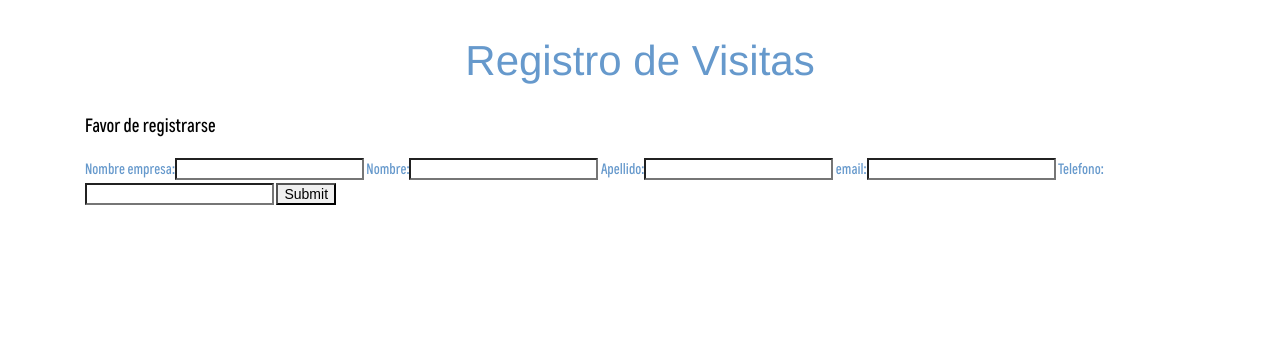
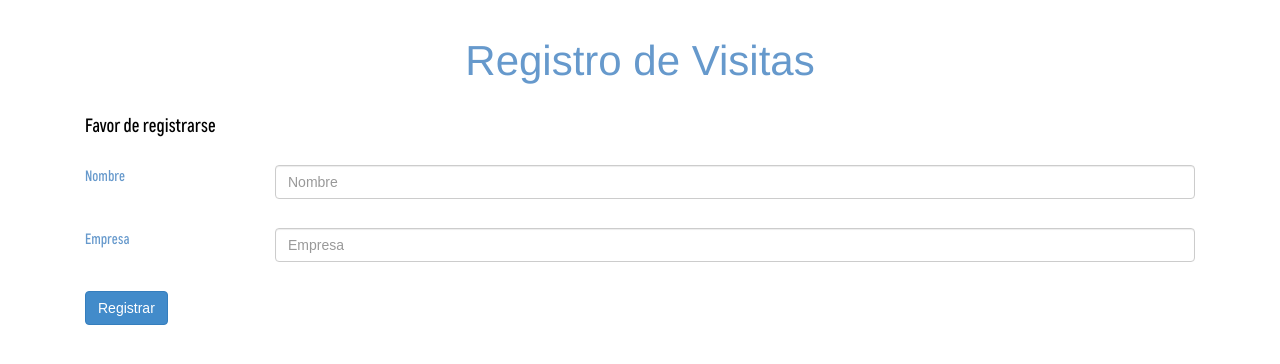
Before and after one commit to isyutaro/form-lobby, a Django app: page / in a window 1280 px wide. Shown: the part 20-384 px from the top of the page. Run offline with Django 3.2, Linux system fonts and the light colour scheme; parts of the project's set-up code (start-up, migrations or seed data) failed here and were passed over; some libraries are stand-ins or nearby versions.

Commit message:
agregar bootstrap

```diff
--- a/form_lobby/templates/lobby_form.html
+++ b/form_lobby/templates/lobby_form.html
@@ -9,9 +9,25 @@
         </div>
     </div>
 
-    <form action="/" method="post">
-    	{% csrf_token %}
-    	{{ form }}
-        <input type="submit" value="Submit">
-    </form>
+     <form action="/" method="post">
+     	{% csrf_token %}
+     	<div class="form-group row">
+     		<label for="{{ form.nombre.id_for_label }}" class="col-sm-2 col-form-label">Nombre</label>
+     		<div class="col-sm-10">
+     			<input type="text" class="form-control" id="{{ form.nombre.id_for_label }}" placeholder="Nombre">
+     		</div>
+     	</div>
+     	<div class="form-group row">
+     		<label for="{{ form.empresa.id_for_label }}" class="col-sm-2 col-form-label">Empresa</label>
+     		<div class="col-sm-10">
+     			<input type="text" class="form-control" id="{{ form.empresa.id_for_label }}" placeholder="Empresa">
+     		</div>
+     	</div>
+     	<div class="form-group row">
+     		<div class="col-sm-10">
+     			<button type="submit" class="btn btn-primary">Registrar</button>
+     		</div>
+     	</div>
+     </form>
+
 {% endblock %}
```
